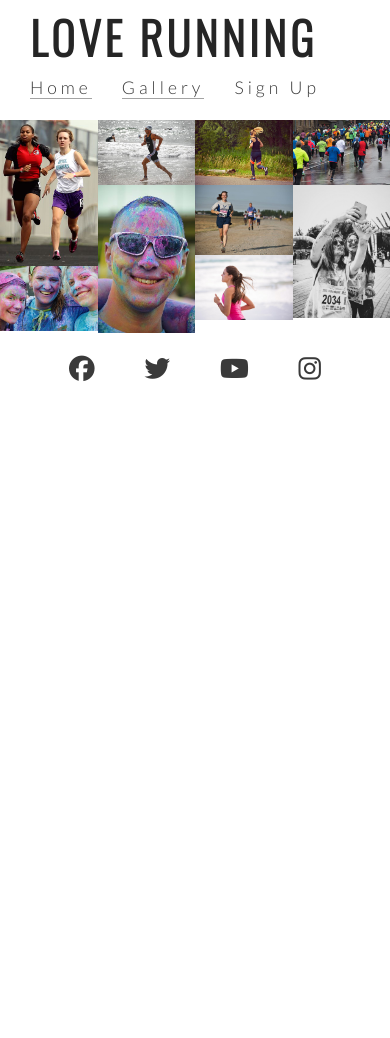
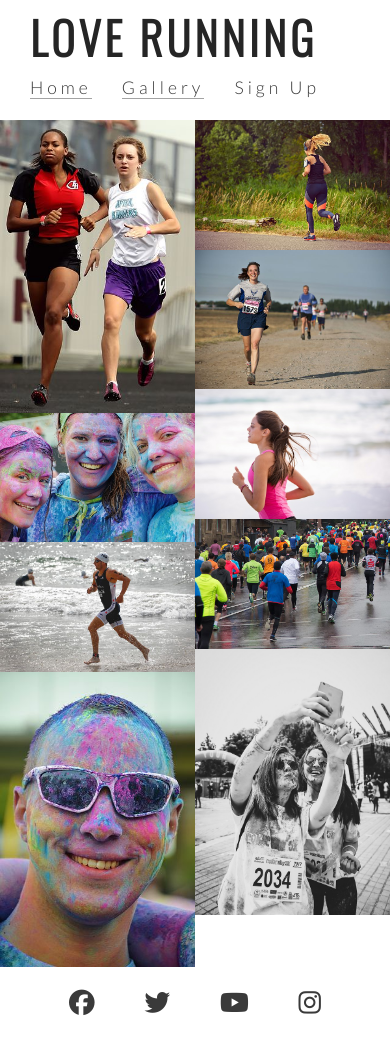
Before and after one commit to EdsonSMartins/love-running, a plain HTML site: page gallery.html in a window 390 px wide. Before the commit the page ends 844 px from the top, so only its background shows below. Drawn offline with nearby package versions, Linux system fonts and the light colour scheme.

Commit message:
Style gallery for responsive design

```diff
--- a/assets/css/style.css
+++ b/assets/css/style.css
@@ -299,4 +299,13 @@ footer {
         padding: 0 20px;
     }
 
+    #photos {
+        column-count: 3;
+    }
 }
+
+/* For small screen sizes from 800px wide down */
+@media screen and (max-width:800px) {
+    #photos {
+        column-count: 2;
+    }
```
